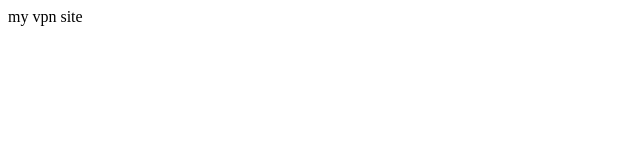
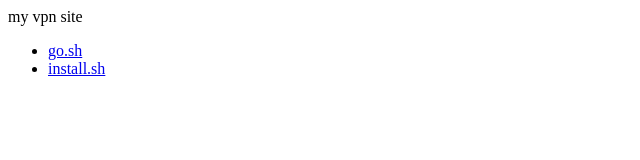
Before and after one commit to 910704266/vpn.github.io, a plain HTML site: page index.html in a window 1280 px wide. Shown: the whole page, without its empty margins (0-640 px from the left). Drawn offline with Linux system fonts and the light colour scheme.

Commit message:
Update index.html

```diff
--- a/index.html
+++ b/index.html
@@ -1 +1,5 @@
 <p>my vpn site</p>
+<ul>
+  <li><a href="./go.sh">go.sh</a></li>
+  <li><a href="./install.sh">install.sh</a></li>
+</ul>
```
